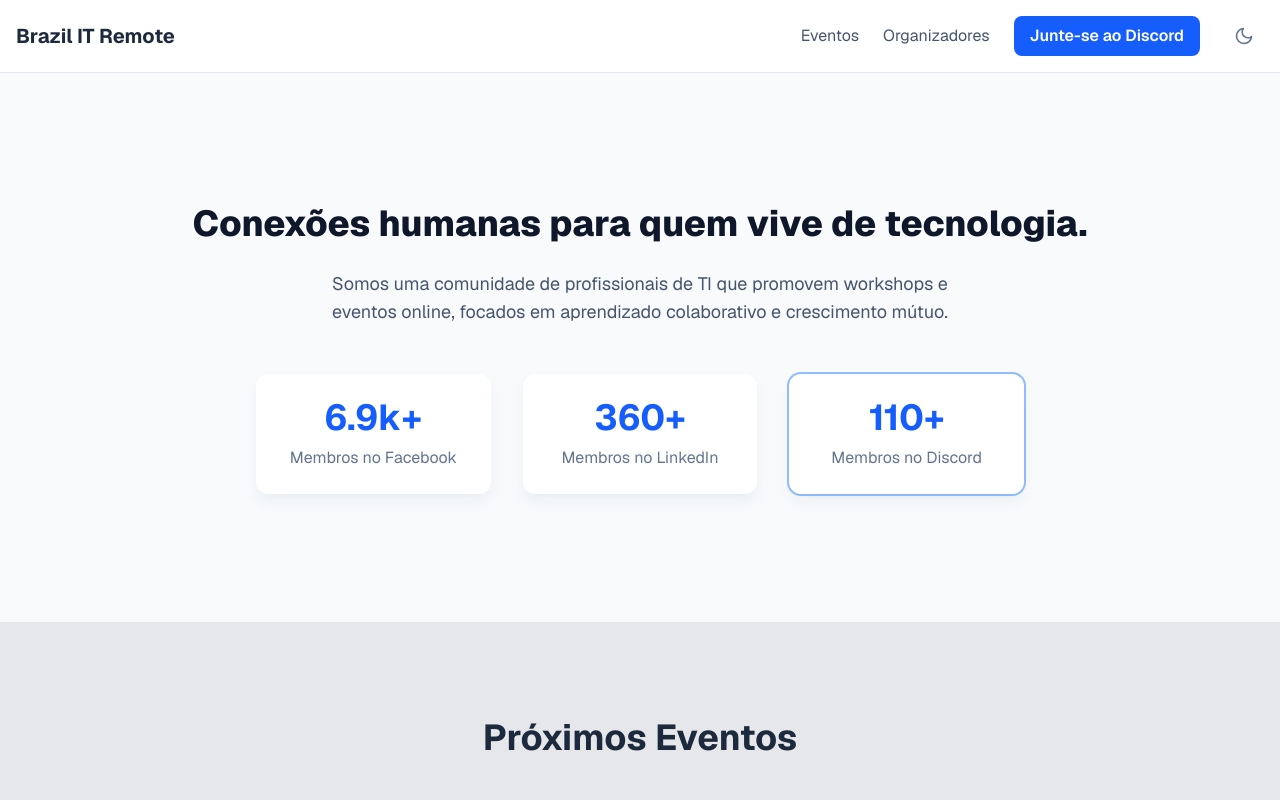
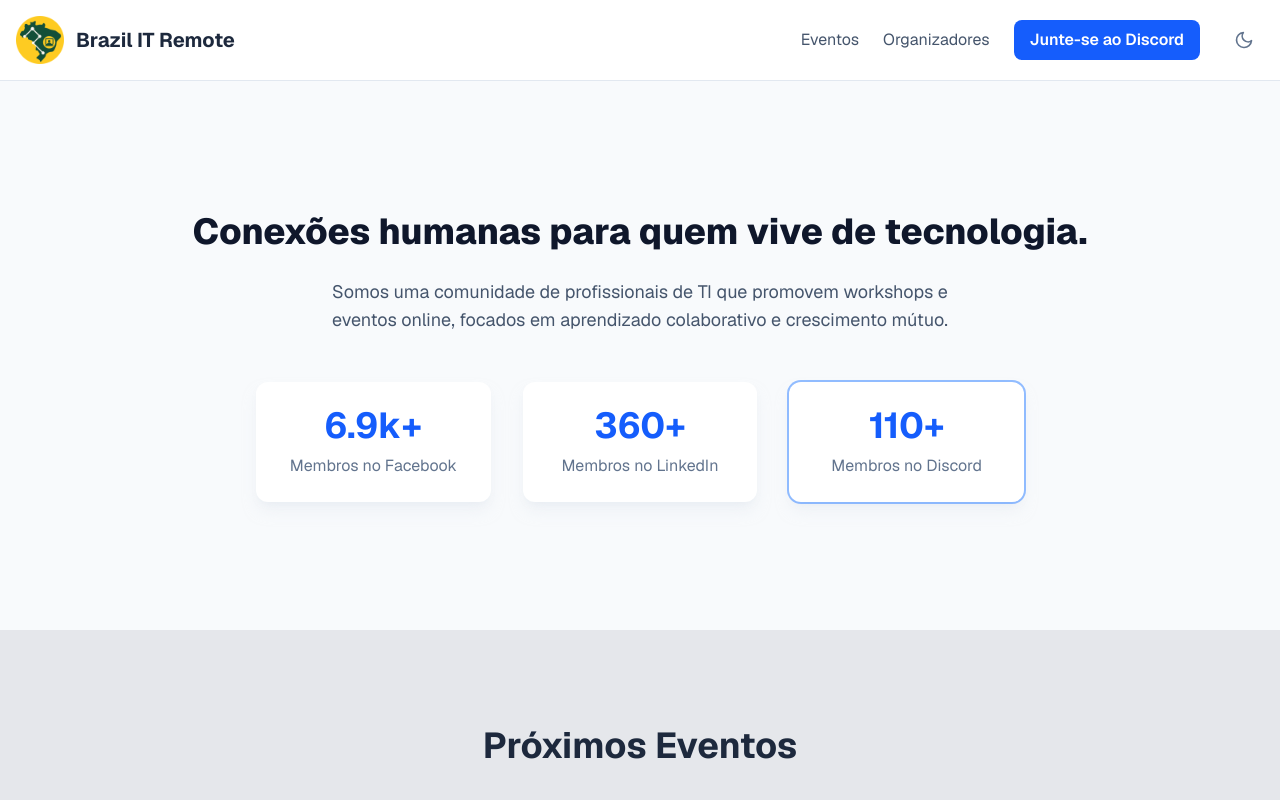
Before and after one commit to BrazilITRemote/brazilitremote-frontend, a Next.js app: page / in a window 1280 px wide. Shown: the top 800 px of the page. Built offline with nearby package versions, Linux system fonts and the light colour scheme.

Commit message:
feat: add logo to Header component and adjust styles for better layout

```diff
--- a/src/app/components/Header.tsx
+++ b/src/app/components/Header.tsx
@@ -5,6 +5,7 @@ import Link from "next/link";
 
 import { FiMenu, FiMoon, FiSun } from "react-icons/fi";
 import { RiCloseFill } from "react-icons/ri";
+import Image from "next/image";
 
 const menuItems = [
   { name: "Eventos", href: "#eventos" },
@@ -43,9 +44,15 @@ export default function Header() {
       <nav className="container mx-auto px-4 flex justify-between items-center py-4">
         <Link
           href="/"
-          className="font-bold text-xl text-slate-800 dark:text-white"
+          className="font-bold text-xl text-slate-800 dark:text-white flex items-center gap-3"
         >
-          Brazil IT Remote
+          <Image
+            alt="Brazil IT Remote"
+            src="/images/bir-logo.png"
+            width={48}
+            height={48}
+          />
+          <span className="">Brazil IT Remote</span>
         </Link>
 
         <div className="flex items-center gap-4 md:gap-6">
@@ -80,7 +87,7 @@ export default function Header() {
 
           {/* Mobile menu button */}
           <button
-            className="sm:hidden text-slate-800 dark:text-white h-8"
+            className="w-8 sm:hidden text-slate-800 dark:text-white h-8"
             onClick={() => setOpen(!open)}
             aria-label="Toggle menu"
           >
@@ -92,7 +99,7 @@ export default function Header() {
 
       {/* Mobile menu */}
       <nav
-        className={`sm:hidden absolute top-full left-0 w-full bg-white/90 dark:bg-gray-900/90 backdrop-blur-sm border-b border-slate-200 dark:border-slate-800 ${
+        className={`sm:hidden absolute top-full left-0 w-full bg-white/95 dark:bg-gray-900/95 backdrop-blur-sm border-b border-slate-400 dark:border-slate-800 ${
           open ? "block" : "hidden"
         }`}
       >
```
Also changed, not shown: public/images/bir-logo.png (added).
